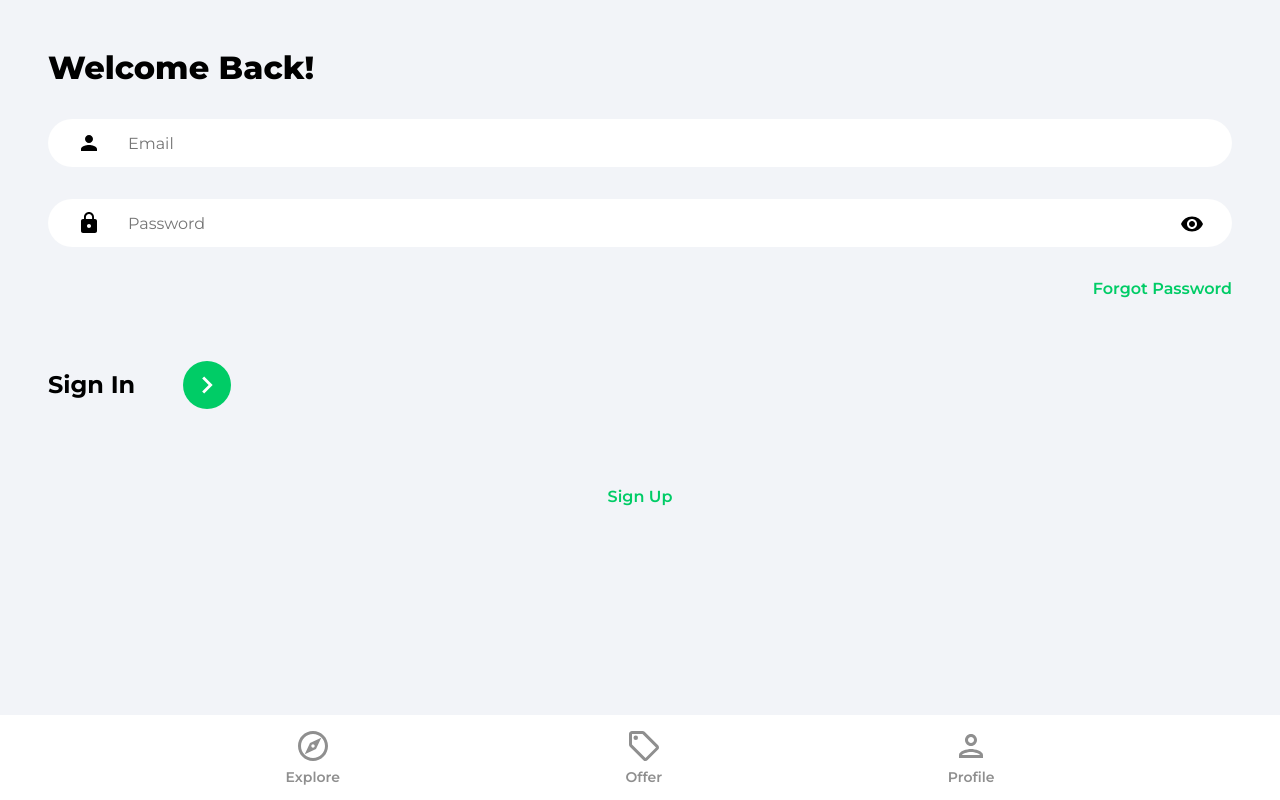
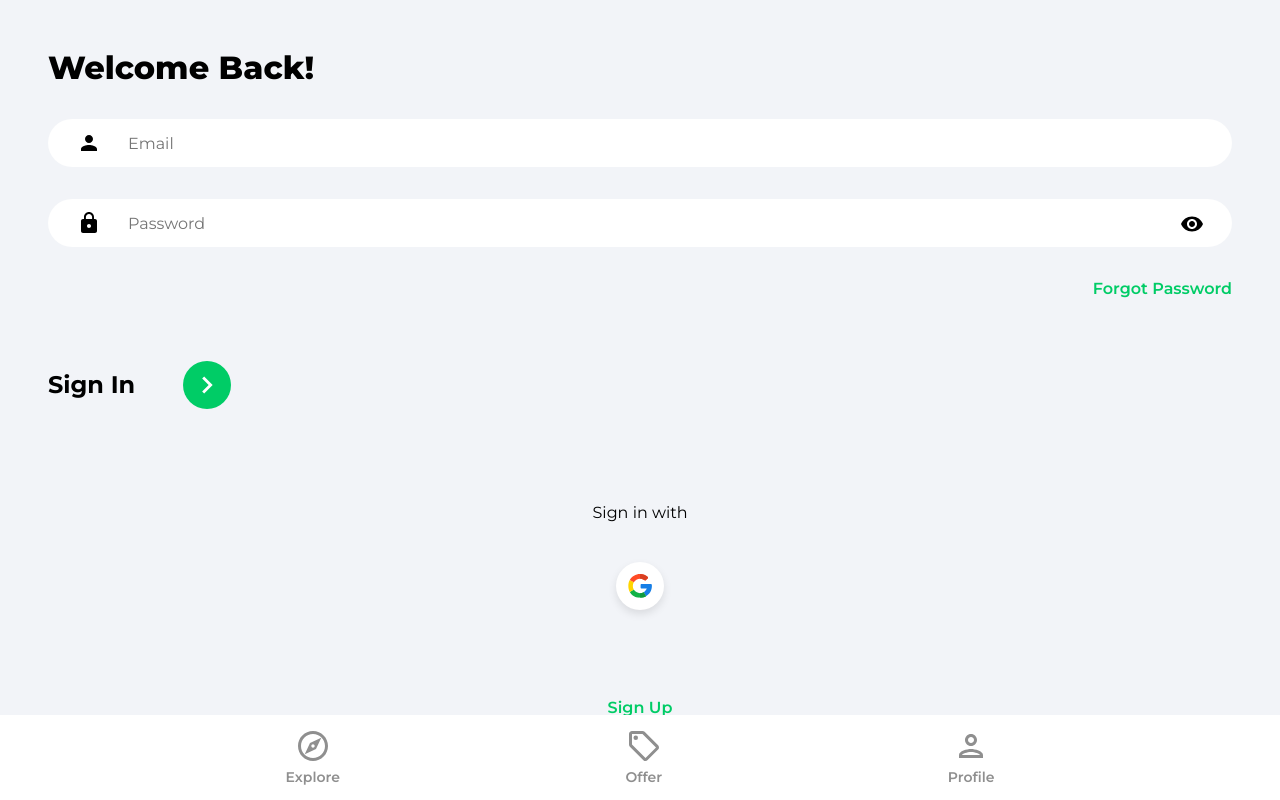
Before and after one commit to tholmes59/house-marketplace, a React (Create React App) app: page /sign-in in a window 1280 px wide. Built offline with nearby package versions, Linux system fonts and the light colour scheme.

Commit message:
import oauth component

```diff
--- a/src/pages/SignIn.jsx
+++ b/src/pages/SignIn.jsx
@@ -5,7 +5,7 @@ import {getAuth, signInWithEmailAndPassword} from 'firebase/auth'
 import {Link, useNavigate} from 'react-router-dom'
 import {ReactComponent as ArrowRightIcon} from '../assets/svg/keyboardArrowRightIcon.svg'
 import visabilityIcon from '../assets/svg/visibilityIcon.svg'
-import { async } from '@firebase/util'
+import OAuth from '../components/OAuth'
 
 function SignIn() {
   const [showPassword, setShowPassword] = useState(false)
@@ -81,7 +81,7 @@ function SignIn() {
             </button>
           </div>
         </form>
-        {/* OAuth */}
+        <OAuth/>
         <Link to='/sign-up' className='registerLink'>
           Sign Up
         </Link>
```
